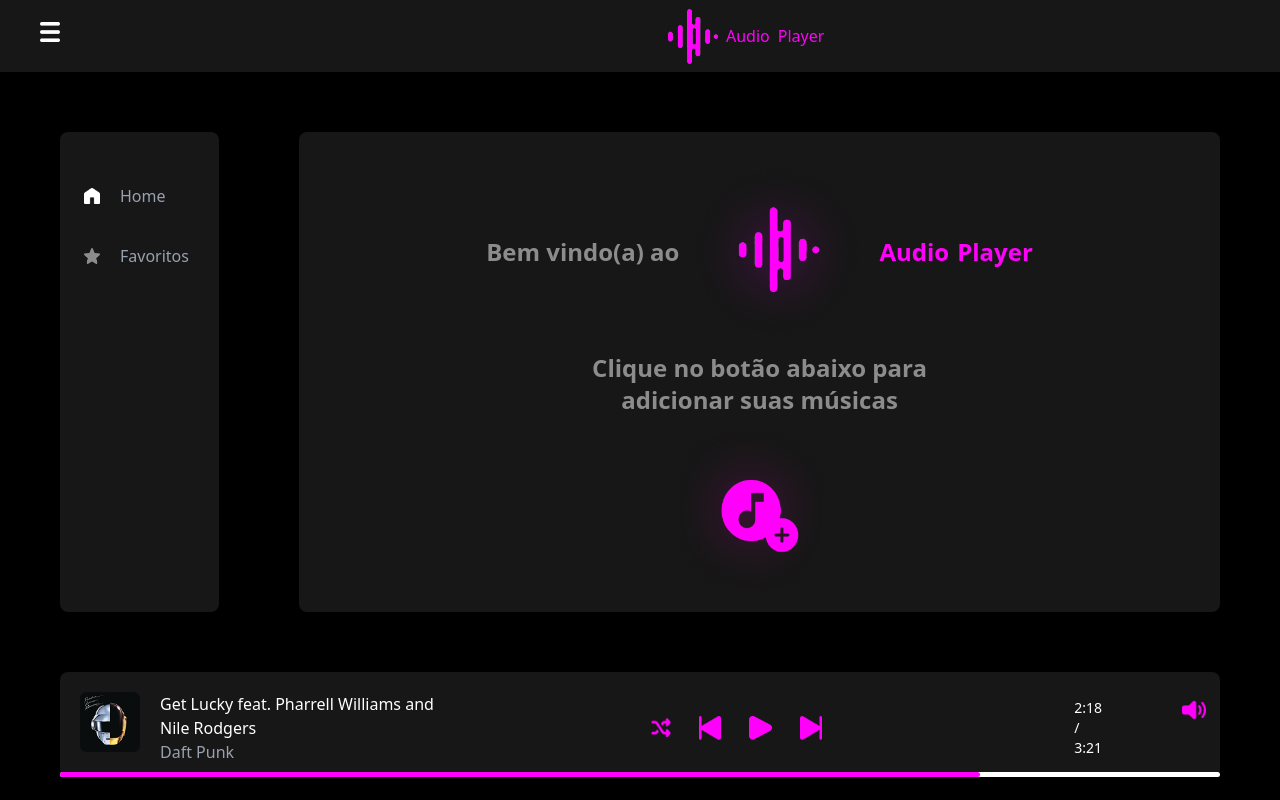
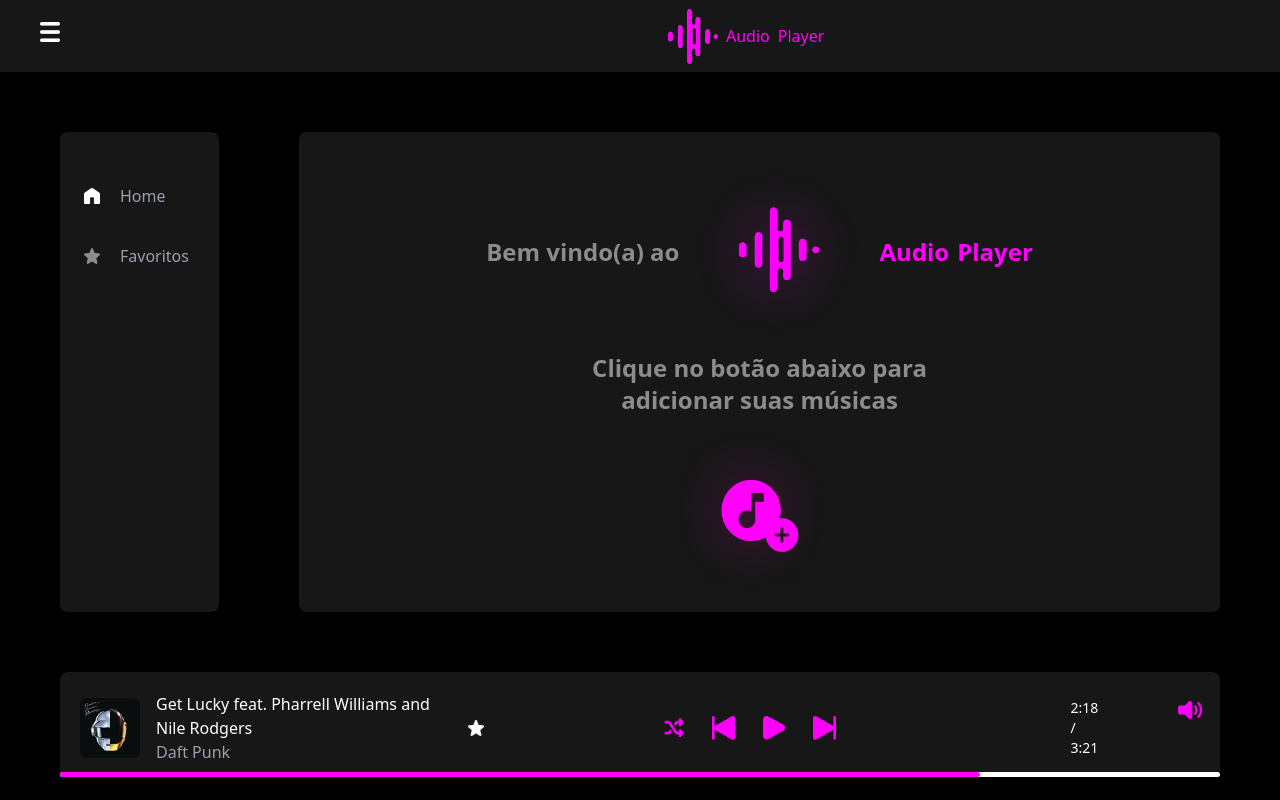
Before and after one commit to RicardoNardaoBelmonte/AudioPlayer, a React (Vite) app in the folder vite-project/: page / in a window 1280 px wide. Built offline with nearby package versions, Linux system fonts and the light colour scheme.

Commit message:
Adding the favorite star in the footer

```diff
--- a/vite-project/src/componentes/Footer.jsx
+++ b/vite-project/src/componentes/Footer.jsx
@@ -4,18 +4,22 @@ import playButton from '../assets/home/header/playButton.png';
 import loop from '../assets/home/header/loop.png';
 import capaMusica from '../assets/home/header/capaMusica.png';
 import soundVolume from '../assets/home/header/soundVolume.png';
+import estrela from '../assets/home/header/estrela.png';
 
 export function Footer() {
 
     return(
         <footer className='mx-15 bg-background pt-5 rounded-lg'>
             <div className="flex flex-col">
-                <div className="flex items-center gap-50 mx-5">
-                    <div className="flex gap-5">
+                <div className="flex items-center gap-45 mx-5">
+                    <div className="flex gap-4 items-center">
                         <img className='w-15 h-15' src={capaMusica} alt="" />
                         <div className='flex flex-col'>
                             <span className='text-white text-base'>Get Lucky feat. Pharrell Williams and Nile Rodgers</span>
                             <span className='text-base text-gray-400'>Daft Punk</span>
+                        </div>
+                        <div>
+                            <img className='' src={estrela} alt="" />
                         </div>
                     </div>
 
```
